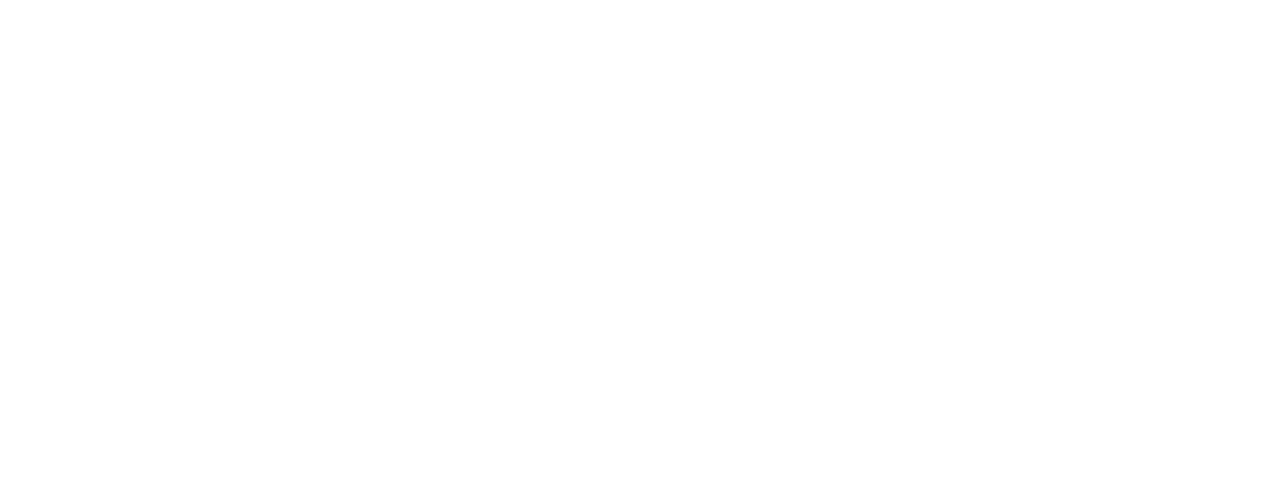
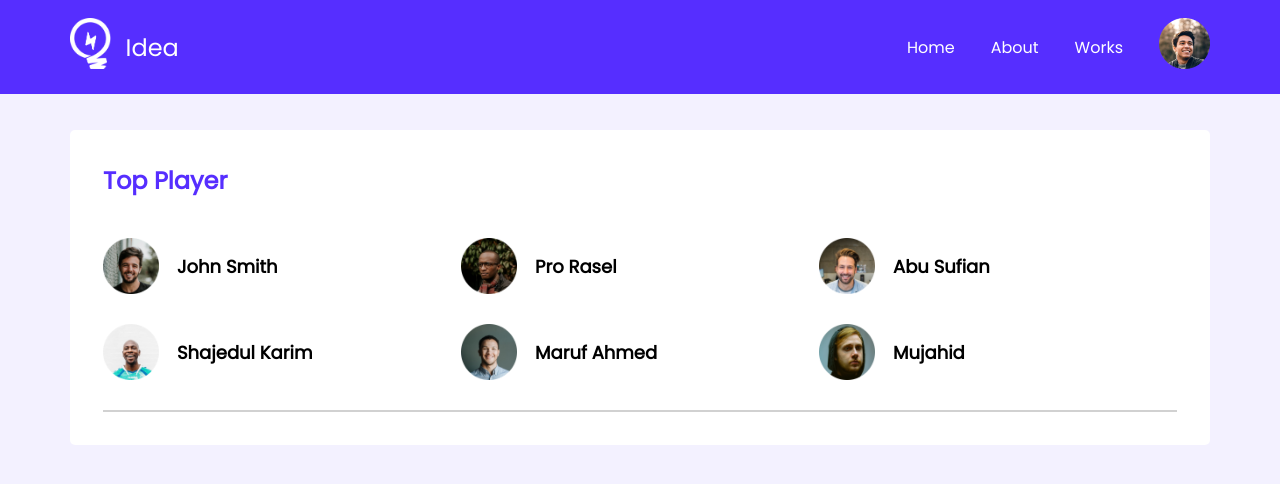
Before and after one commit to technayan/leader-board, a plain HTML site: page index.html in a window 1280 px wide. Drawn offline with Linux system fonts and the light colour scheme.

Commit message:
Top Player Section Added

```diff
--- a/index.html
+++ b/index.html
@@ -5,8 +5,65 @@
     <meta http-equiv="X-UA-Compatible" content="IE=edge">
     <meta name="viewport" content="width=device-width, initial-scale=1.0">
     <title>Leader Board</title>
+    <link rel="stylesheet" href="style/style.css">
 </head>
 <body>
-
+    <!-- header area -->
+    <header>
+        <nav>
+            <div class="container">
+                <div class="logo-area">
+                    <a href="#" class="logo"><img src="./images/icons/logo.png" class="logo-icon" alt=""></a>
+                    <a href="#" class="logo-text">Idea</a>
+                </div>
+                <div class="menu-area">
+                    <ul class="menu">
+                        <li><a href="#" class="nav-link">Home</a></li>
+                        <li><a href="#" class="nav-link">About</a></li>
+                        <li><a href="#" class="nav-link">Works</a></li>
+                    </ul>
+                    <div class="profile">
+                        <a href="#"><img src="./images/icons/profile.png" alt="Profile Image" class="profile"></a>
+                    </div>
+                </div>
+            </div>
+        </nav>
+    </header>
+    <main>
+        <div class="container">
+            <div class="top-players-blogs-wrapper">
+                <section class="top-players-section">
+                    <h2 class="section-title">Top Player</h2>
+                    <div class="top-players">
+                        <div class="player">
+                            <img src="./images/players/player-1.png" alt="John Smith" class="player-img">
+                            <h3 class="player-name">John Smith</h3>
+                        </div>
+                        <div class="player">
+                            <img src="./images/players/player-2.png" alt="Pro Rasel" class="player-img">
+                            <h3 class="player-name">Pro Rasel</h3>
+                        </div>
+                        <div class="player">
+                            <img src="./images/players/player-3.png" alt="Abu Sufian" class="player-img">
+                            <h3 class="player-name">Abu Sufian</h3>
+                        </div>
+                        <div class="player">
+                            <img src="./images/players/player-4.png" alt="Shajedul Karim" class="player-img">
+                            <h3 class="player-name">Shajedul Karim</h3>
+                        </div>
+                        <div class="player">
+                            <img src="./images/players/player-5.png" alt="Maruf Ahmed" class="player-img">
+                            <h3 class="player-name">Maruf Ahmed</h3>
+                        </div>
+                        <div class="player">
+                            <img src="./images/players/player-6.png" alt="Mujahid" class="player-img">
+                            <h3 class="player-name">Mujahid</h3>
+                        </div>
+                    </div>
+                </section>
+                <hr>
+            </div>
+        </div>
+    </main>
 </body>
 </html>
--- a/style/style.css
+++ b/style/style.css
@@ -1,3 +1,9 @@
+/* Fonts */
+
+@import url('https://fonts.googleapis.com/css2?family=Open+Sans:wght@600&family=Poppins&family=Roboto:wght@400;500&display=swap');
+
+/* Common CSS */
+
 *,
 *::before,
 *::after {
@@ -5,3 +11,95 @@
     padding: 0;
     box-sizing: border-box;
 }
+body {
+    background: #cfcfcf;
+    font-family: 'Poppins', sans-serif;
+    background: #f3f1ff;
+}
+
+/* Reset CSS */
+.container {
+    width: 1140px;
+    margin: auto;
+}
+.section-title {
+    font-size: 24px;
+    color: #562eff;
+}
+hr {
+    border: 1px solid #d1d1d1;
+}
+
+/* Navbar CSS */
+
+nav {
+    height: 94px;
+    display: flex;
+    align-items: center;
+    background: #562eff;
+}
+nav .container {
+    width: 1140px;
+    margin: auto;
+    display: flex;
+    justify-content: space-between;
+}
+.logo-area {
+    display: flex;
+    align-items: center;
+}
+.logo-text {
+    font-size: 24px;
+    color: #fff;
+    padding-left: 15px;
+    text-decoration: none;
+}
+.logo-icon {
+    width: 40.5px;
+}
+.menu-area {
+    display: flex;
+    align-items: center;
+}
+.menu {
+    display: flex;
+    list-style: none;
+}
+
+.nav-link {
+    margin-right: 36px;
+    text-decoration: none;
+    color: #fff;
+    font-size: 16px;
+    transition: color 0.3s ease;
+}
+.nav-link:hover {
+    color: #ffc831;
+}
+
+/* Top Players and Blogs wrapper */
+
+.top-players-blogs-wrapper {
+    background: #fff;
+    border-radius: 5px;
+    margin-top: 36px;
+    padding: 33px;
+}
+.top-players {
+    padding: 40px 0px 30px;
+    display: grid;
+    grid-template-columns: repeat(3, 1fr);
+    grid-row-gap: 30px;
+}
+.player {
+    display: flex;
+    align-items: center;
+}
+.player-img {
+    width: 56px;
+    height: 56px;
+}
+.player-name {
+    margin-left: 18px;
+    font-size: 18px;
+}
```
